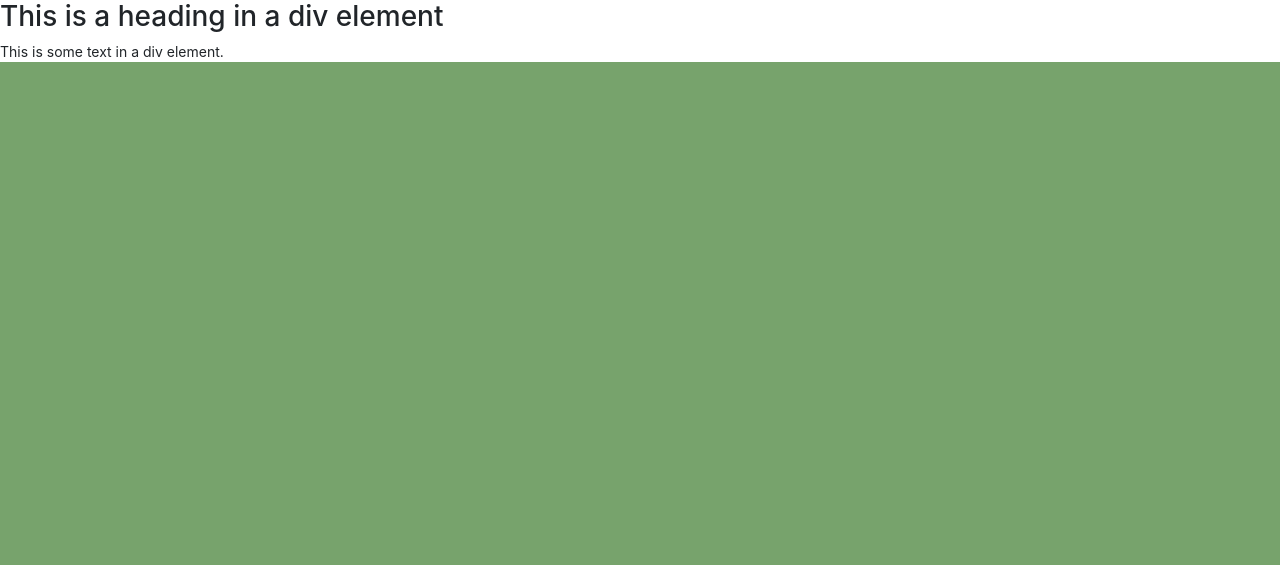
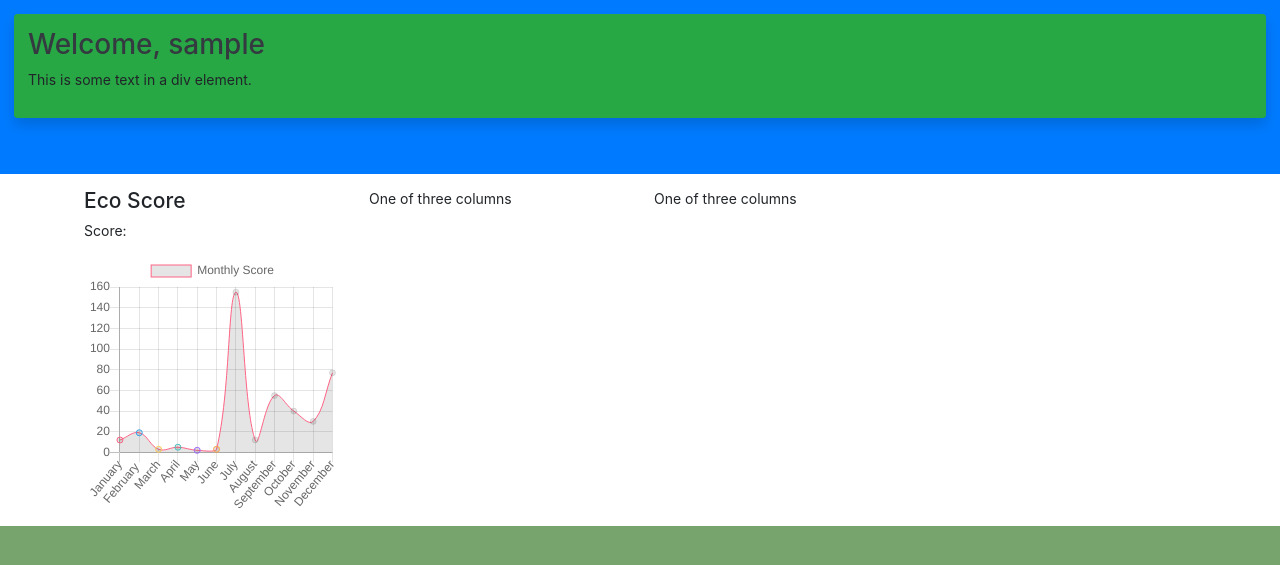
Before and after one commit to nikosmar/PatrasEcoLife, a PHP site: page /userpanel.php in a window 1280 px wide. Shown: the part 49-614 px from the top of the page. Run offline with PHP 8.4, Linux system fonts and the light colour scheme; the visitor is signed in with stand-in values (Sample User, id 1); data that the repository does not hold is empty.

Commit message:
inital 2.1 func

```diff
--- /dev/null
+++ b/src/scripts/paneldata.js
@@ -0,0 +1,70 @@
+var ctx = document.getElementById('myChart').getContext('2d');
+var myLineChart = new Chart(ctx, {
+    type: 'line',
+    data: {
+        labels: ['January', 'February ', 'March', 'April', 'May', 'June', 'July', 'August', 'September', 'October', 'November', 'December'],
+        datasets: [{
+            label: 'Monthly Score',
+            data: [12, 19, 3, 5, 2, 3, 155, 12, 55, 40, 30, 77],
+            // backgroundColor: [
+            //     'rgba(255, 99, 132, 0.2)',
+            //     'rgba(54, 162, 235, 0.2)',
+            //     'rgba(255, 206, 86, 0.2)',
+            //     'rgba(75, 192, 192, 0.2)',
+            //     'rgba(153, 102, 255, 0.2)',
+            //     'rgba(255, 159, 64, 0.2)'
+            // ],
+            borderColor: [
+                'rgba(255, 99, 132, 1)',
+                'rgba(54, 162, 235, 1)',
+                'rgba(255, 206, 86, 1)',
+                'rgba(75, 192, 192, 1)',
+                'rgba(153, 102, 255, 1)',
+                'rgba(255, 159, 64, 1)'
+            ],
+            borderWidth: 1
+        }]
+    },
+    options: {
+        scales: {
+            yAxes: [{
+                ticks: {
+                    beginAtZero: true
+                }
+            }]
+        }
+    }
+});
+
+
+
+function showUserScore(str) {
+    /*if (str == "") {
+        document.getElementById("userScore").innerHTML = "";
+        return;
+    }
+    var xhttp = new XMLHttpRequest();
+    xhttp.onreadystatechange = function() {
+        if (this.readyState == 4 && this.status == 200) {
+            document.getElementById("userScore").innerHTML = this.responseText;
+        }
+    };
+    xhttp.open("GET", "scripts/user_panel_data.php", true);
+    xhttp.send(null);*/
+
+    $(document).ready(function() {
+        $.ajax({
+            type: 'GET',
+    	    url: 'scripts/user_panel_data.php',
+            data: [{"activitie_type":"", "ts":""}],
+    	    success: function(data){
+                alert('tipota');
+    	    	console.log(data);
+    	    },
+    	    error: function(xhr, status, error) {
+                var err = eval("(" + xhr.responseText + ")");
+                alert("to mpoulo");
+            }
+    	});
+    });
+}
--- a/src/userpanel.php
+++ b/src/userpanel.php
@@ -48,15 +48,38 @@
                 </form>
             </div>
         </nav>
+        <span class="d-block p-3 bg-primary text-dark">
+            <div class="shadow p-3 mb-5 bg-success rounded">
+                <div>
+                    <h2>Welcome, <?php echo $_SESSION ['username']; ?> </h2>
+                    <p class="text-body">This is some text in a div element.</p>
+                </div>
+             </div>
+        </span>
 
-        <div class="myDiv">
-            <h2>This is a heading in a div element</h2>
-            <p>This is some text in a div element.</p>
+        <div id="userData" class="container">
+          <div class="row">
+            <div class="w-25 p-3">
+              <h4> Eco Score </h4>
+              <p> Score: <span id="userScore"></span></p>
+             <canvas id="myChart" width="400" height="400">
+            </div>
+            <div class="w-25 p-3">
+              One of three columns
+            </div>
+            <div class="w-25 p-3">
+              One of three columns
+            </div>
+          </div>
         </div>
 
-        <script src="https://code.jquery.com/jquery-3.5.1.slim.min.js" integrity="sha384-DfXdz2htPH0lsSSs5nCTpuj/zy4C+OGpamoFVy38MVBnE+IbbVYUew+OrCXaRkfj" crossorigin="anonymous"></script>
+        <script src="https://code.jquery.com/jquery-3.5.1.min.js"></script>
         <script src="https://cdn.jsdelivr.net/npm/popper.js@1.16.1/dist/umd/popper.min.js" integrity="sha384-9/reFTGAW83EW2RDu2S0VKaIzap3H66lZH81PoYlFhbGU+6BZp6G7niu735Sk7lN" crossorigin="anonymous"></script>
         <script src="libs/bootstrap-4.5.2-dist/js/bootstrap.min.js"></script>
+        <script src="https://cdnjs.cloudflare.com/ajax/libs/Chart.js/2.9.3/Chart.js"></script>
         <script src="scripts/main.js"></script>
-    </body>
+        <script src="scripts/paneldata.js"></script>
+        <script>
+            showUserScore();
+        </script>
 </html>
```
Also changed, not shown: src/scripts/user_panel_data.php (added, +40 -0 lines).
